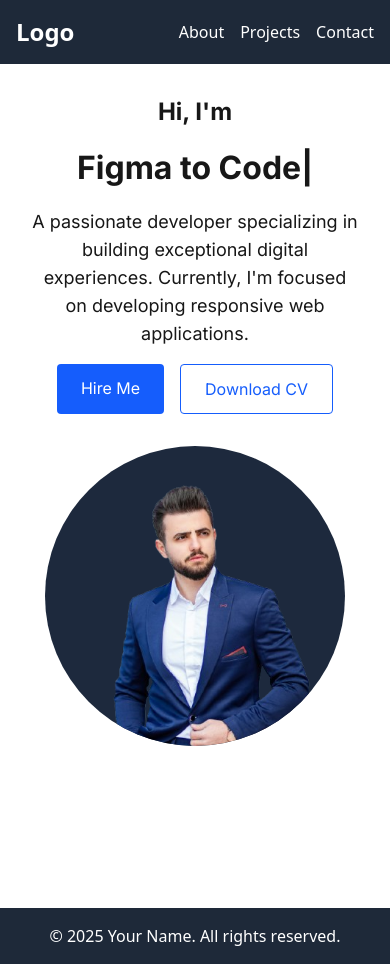
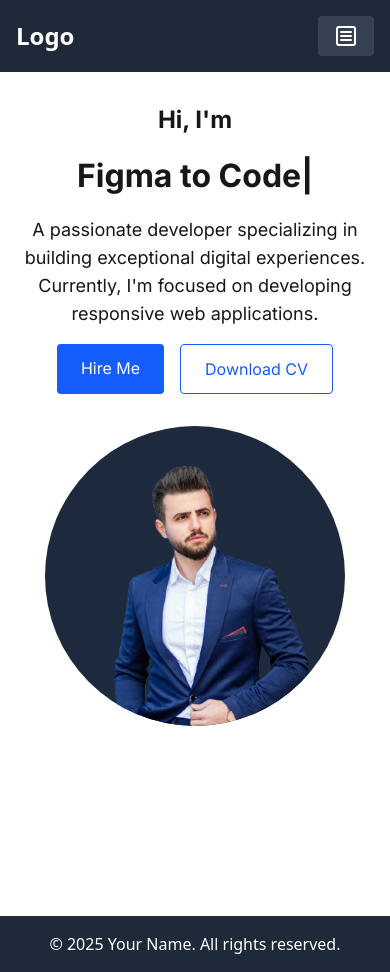
Before and after one commit to abdullahwebdev9176/portfolio-project, a Next.js app: page / in a window 390 px wide. Built offline with nearby package versions, Linux system fonts and the light colour scheme.

Commit message:
added mobile header

```diff
--- a/app/page.jsx
+++ b/app/page.jsx
@@ -3,7 +3,7 @@ import Image from "next/image";
 
 export default function Home() {
   return (
-    <div className="font-sans min-h-screen p-8 pb-20 gap-16 sm:p-20">
+    <div className="font-sans min-h-screen lg:p-8 pb-20 gap-16 sm:p-20">
       <main className="container mx-auto">
         <HeroSection />
       </main>
--- a/components/homeComponents/HeroSection.jsx
+++ b/components/homeComponents/HeroSection.jsx
@@ -9,7 +9,7 @@ import { TypeAnimation } from 'react-type-animation';
 const HeroSection = () => {
   return (
     <>
-      <div className='flex gap-[32px] flex-wrap lg:flex-nowrap'>
+      <div className='pt-8 md-pt-0 flex gap-[32px] flex-wrap lg:flex-nowrap'>
 
         <div className='w-full lg:w-1/2'>
           <div className='flex flex-col justify-center items-center lg:items-start gap-4 h-full'>
--- a/components/layoutClient/Header.jsx
+++ b/components/layoutClient/Header.jsx
@@ -1,24 +1,62 @@
+'use client'
+
 import Link from 'next/link'
 import React from 'react'
+import { SquareMenu, SquareX } from 'lucide-react'
 
 const Header = () => {
-    return (
-        <>
-            <div className='bg-gray-800 text-white py-4 '>
-                <div className='flex justify-between items-center container mx-auto'>
+  const [isMenuOpen, setIsMenuOpen] = React.useState(false);
 
-                    <Link href="/" className='text-2xl font-bold px-4'>Logo</Link>
-                    <div className='space-x-4 px-4'>
-                        <Link href="/about" className='hover:underline'>About</Link>
-                        <Link href="/projects" className='hover:underline'>Projects</Link>
-                        <Link href="/contact" className='hover:underline'>Contact</Link>
-                    </div>
+  const handleMenuToggle = () => {
+    setIsMenuOpen(!isMenuOpen);
+  };
 
-                </div>
-            </div>
-        </>
+  return (
+    <div className="bg-gray-800 text-white py-4 relative">
+      <div className="flex justify-between items-center container mx-auto px-4 md:px-0">
+        {/* Logo */}
+        <Link href="/" className="text-2xl font-bold">
+          Logo
+        </Link>
 
-    )
-}
+        {/* Toggle Button */}
+        <button
+          className="px-4 py-2 bg-gray-700 rounded hover:bg-gray-600 md:hidden"
+          onClick={handleMenuToggle}
+        >
+          {isMenuOpen ? <SquareX /> : <SquareMenu />}
+        </button>
 
-export default Header
+        {/* Desktop Menu */}
+        <div className="hidden md:flex space-x-6 px-4">
+          <Link href="/about" className="hover:underline">
+            About
+          </Link>
+          <Link href="/projects" className="hover:underline">
+            Projects
+          </Link>
+          <Link href="/contact" className="hover:underline">
+            Contact
+          </Link>
+        </div>
+      </div>
+
+      {/* Mobile Dropdown Menu */}
+      {isMenuOpen && (
+        <div className="absolute top-[63px] left-0 w-full bg-gray-800 rounded shadow-lg flex flex-col space-y-2 p-4 md:hidden">
+          <Link href="/about" className="hover:underline" onClick={handleMenuToggle}>
+            About
+          </Link>
+          <Link href="/projects" className="hover:underline" onClick={handleMenuToggle}>
+            Projects
+          </Link>
+          <Link href="/contact" className="hover:underline" onClick={handleMenuToggle}>
+            Contact
+          </Link>
+        </div>
+      )}
+    </div>
+  );
+};
+
+export default Header;
--- a/package.json
+++ b/package.json
@@ -9,6 +9,7 @@
     "lint": "eslint"
   },
   "dependencies": {
+    "lucide-react": "^0.544.0",
     "next": "15.5.3",
     "react": "19.1.0",
     "react-dom": "19.1.0",
```
